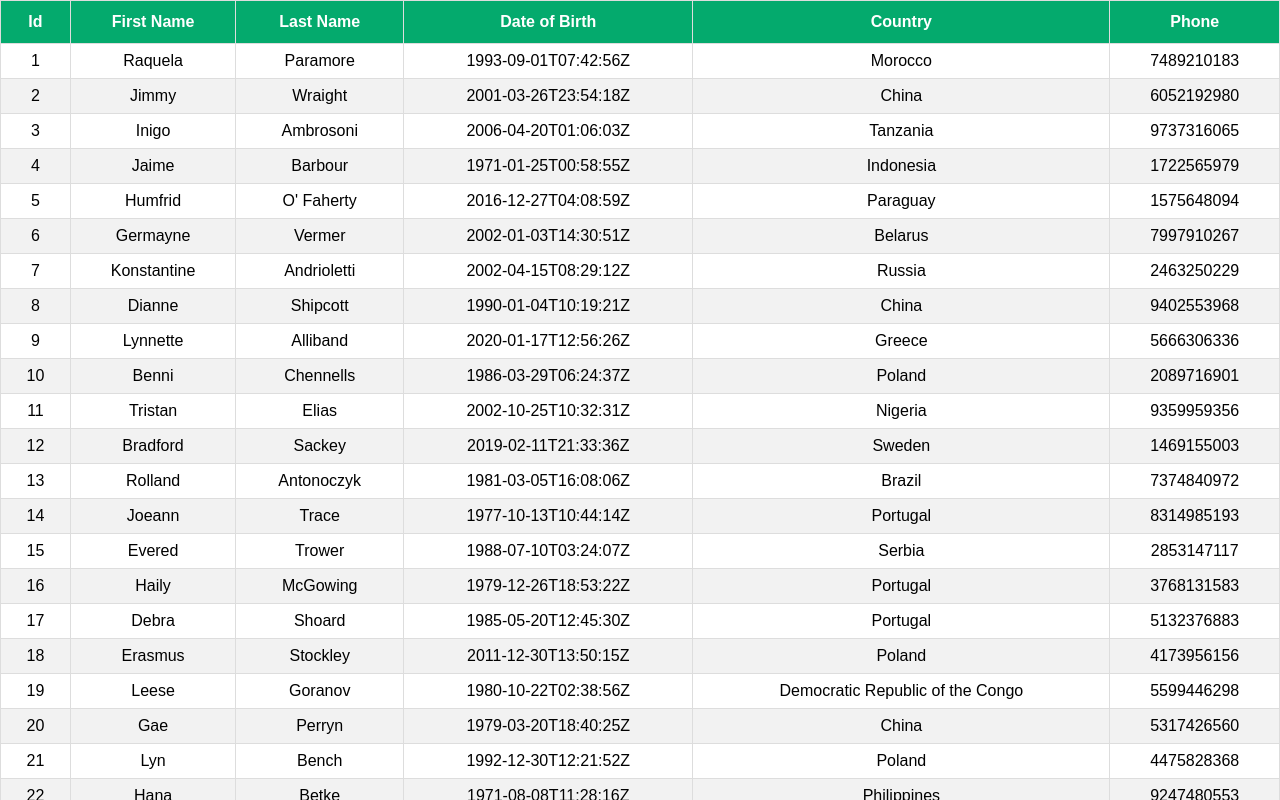
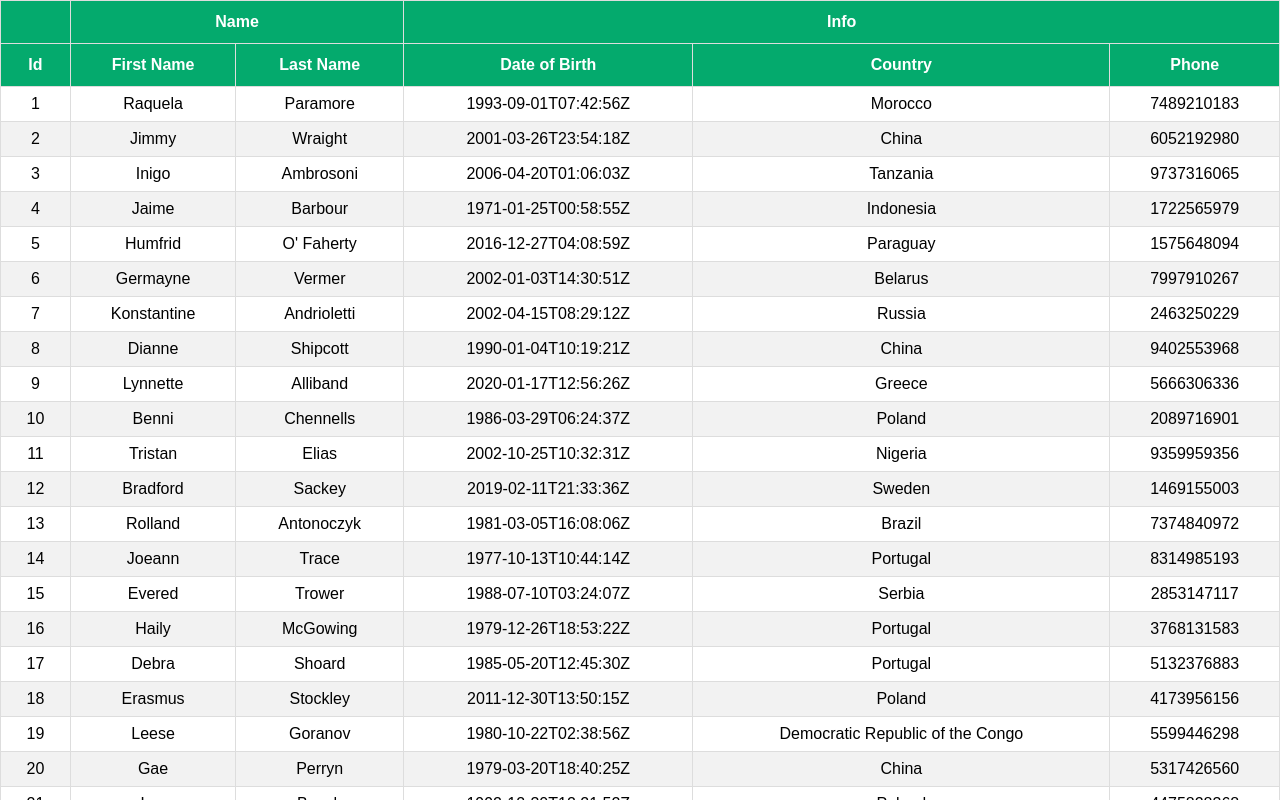
Before and after one commit to Balzak1976/react-table-demo, a React (Create React App) app: page / in a window 1280 px wide. Shown: the top 800 px of the page. Built offline with nearby package versions, Linux system fonts and the light colour scheme.

Commit message:
feat: create group columns

```diff
--- a/src/components/BasicTable.js
+++ b/src/components/BasicTable.js
@@ -1,11 +1,11 @@
 import React, { useMemo } from 'react';
 import { useTable } from 'react-table';
 import MOCK_DATA from './MOCK_DATA.json';
-import { COLUMNS } from './columns';
+import { GROUPED_COLUMNS } from './columns';
 import './table.css';
 
 export const BasicTable = () => {
-	const columns = useMemo(() => COLUMNS, []);
+	const columns = useMemo(() => GROUPED_COLUMNS, []);
 	const data = useMemo(() => MOCK_DATA, []);
 
 	const { getTableProps, getTableBodyProps, headerGroups, footerGroups, rows, prepareRow } = useTable({
--- a/src/components/columns.js
+++ b/src/components/columns.js
@@ -30,3 +30,48 @@
 		accessor: 'phone',
 	},
 ];
+
+export const GROUPED_COLUMNS = [
+	{
+		Header: 'Id',
+		Footer: 'Id',
+		accessor: 'id',
+	},
+	{
+		Header: 'Name',
+		Footer: 'Name',
+		columns: [
+			{
+				Header: 'First Name',
+				Footer: 'First Name',
+				accessor: 'first_name',
+			},
+			{
+				Header: 'Last Name',
+				Footer: 'Last Name',
+				accessor: 'last_name',
+			},
+		],
+	},
+	{
+		Header: 'Info',
+		Footer: 'Info',
+		columns: [
+			{
+				Header: 'Date of Birth',
+				Footer: 'Date of Birth',
+				accessor: 'date_of_birth',
+			},
+			{
+				Header: 'Country',
+				Footer: 'Country',
+				accessor: 'country',
+			},
+			{
+				Header: 'Phone',
+				Footer: 'Phone',
+				accessor: 'phone',
+			},
+		],
+	},
+];
```
Also changed, not shown: screenshots/grouped-columns.png (added), 1 other file (tests, documents, lock files or other folders).
